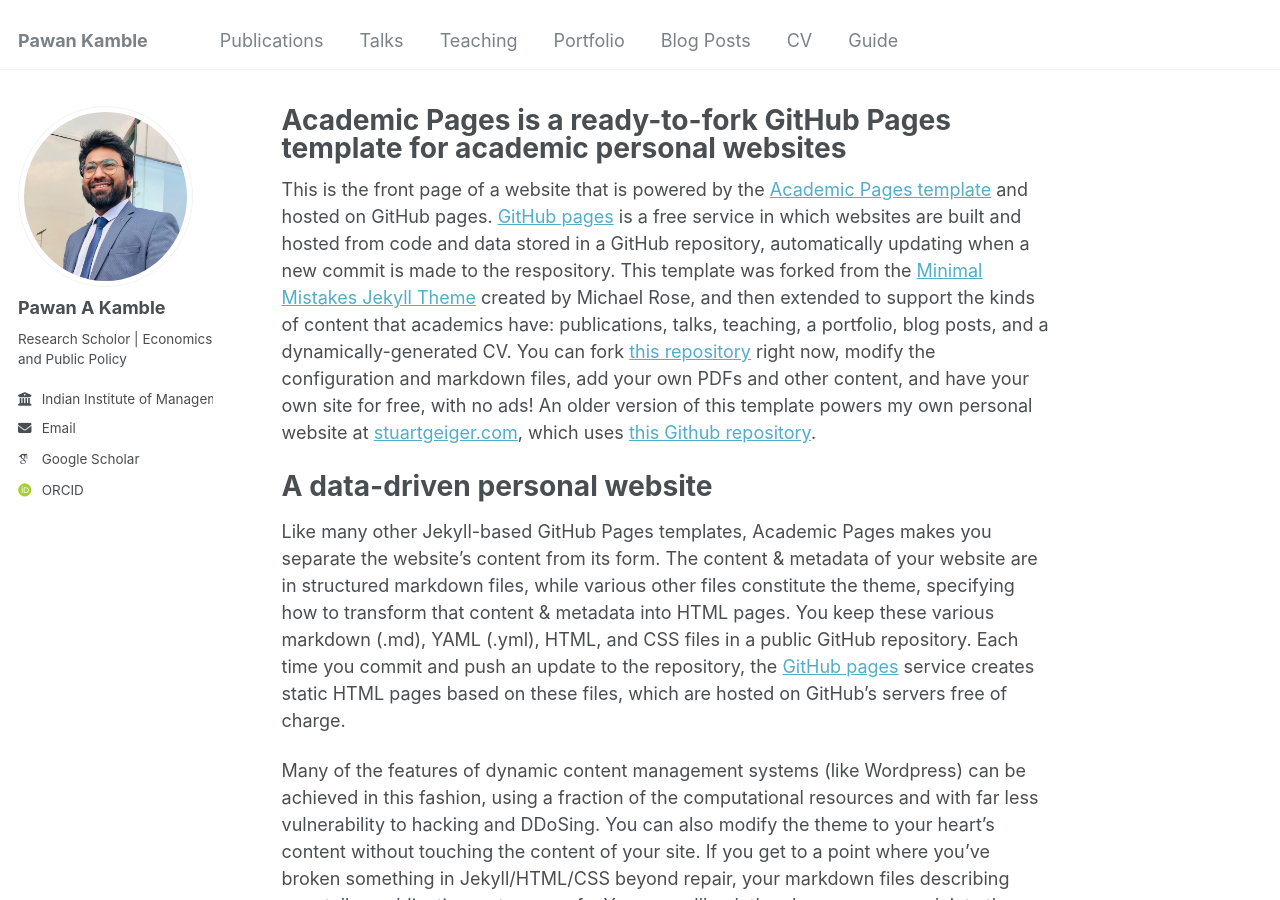
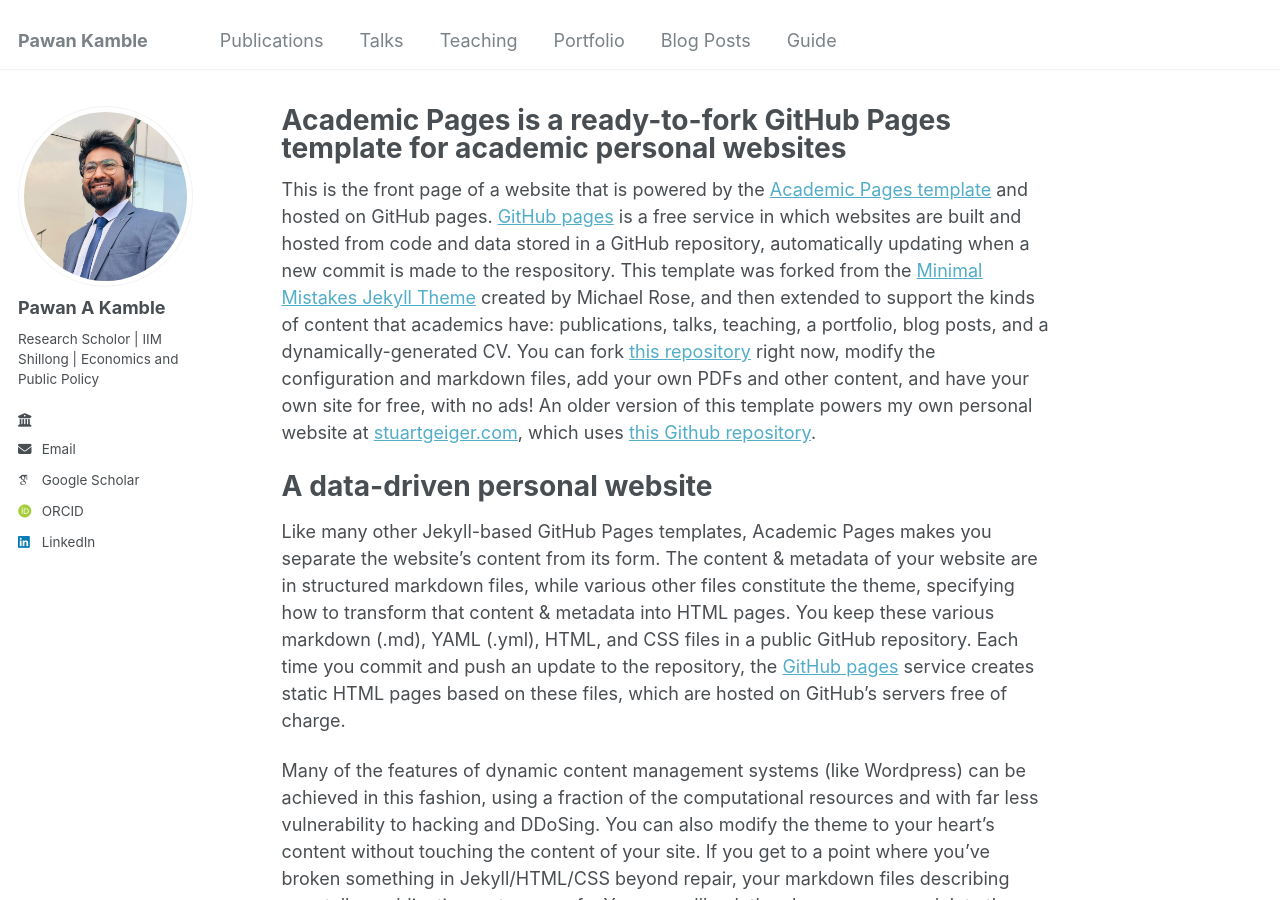
Before and after one commit to pawankb13/pawankb13.github.io, a Jekyll site: the page built from _pages/about.md, in a window 1280 px wide and 900 px high. Built offline with Jekyll 4.4.1, drawn with Linux system fonts in a browser that asks for light colours; some web fonts are replaced.

Commit message:
Update: Side Bar

```diff
--- a/_config.yml
+++ b/_config.yml
@@ -24,17 +24,17 @@
   avatar           : "profile.jpg"
   name             : "Pawan A Kamble"
   pronouns         : # example: "she/her"
-  bio              : "Research Scholor | Economics and Public Policy "
-  employer         : "Indian Institute of Management Shillong"
+  bio              : "Research Scholor | IIM Shillong | Economics and Public Policy "
+  employer         : ""
 
-  email            : "mailto:pawan.phd20@iimshillong.ac.in"
+  email            : "pawan.phd20@iimshillong.ac.in"
 
   # Academic websites
   googlescholar    : "https://scholar.google.com/citations?user=PisEs5cAAAAJ&hl=en"
   orcid            : "https://orcid.org/0000-0002-7635-2323"
 
   # Social media
-  linkedin         : # Username
+  linkedin         : "https://www.linkedin.com/in/pawankb13/"
 
 
 # Publication Category - The following the list of publication categories and their headings
--- a/_data/navigation.yml
+++ b/_data/navigation.yml
@@ -20,8 +20,5 @@
   - title: "Blog Posts"
     url: /year-archive/
 
-  - title: "CV"
-    url: /cv/
-
   - title: "Guide"
     url: /markdown/
```
